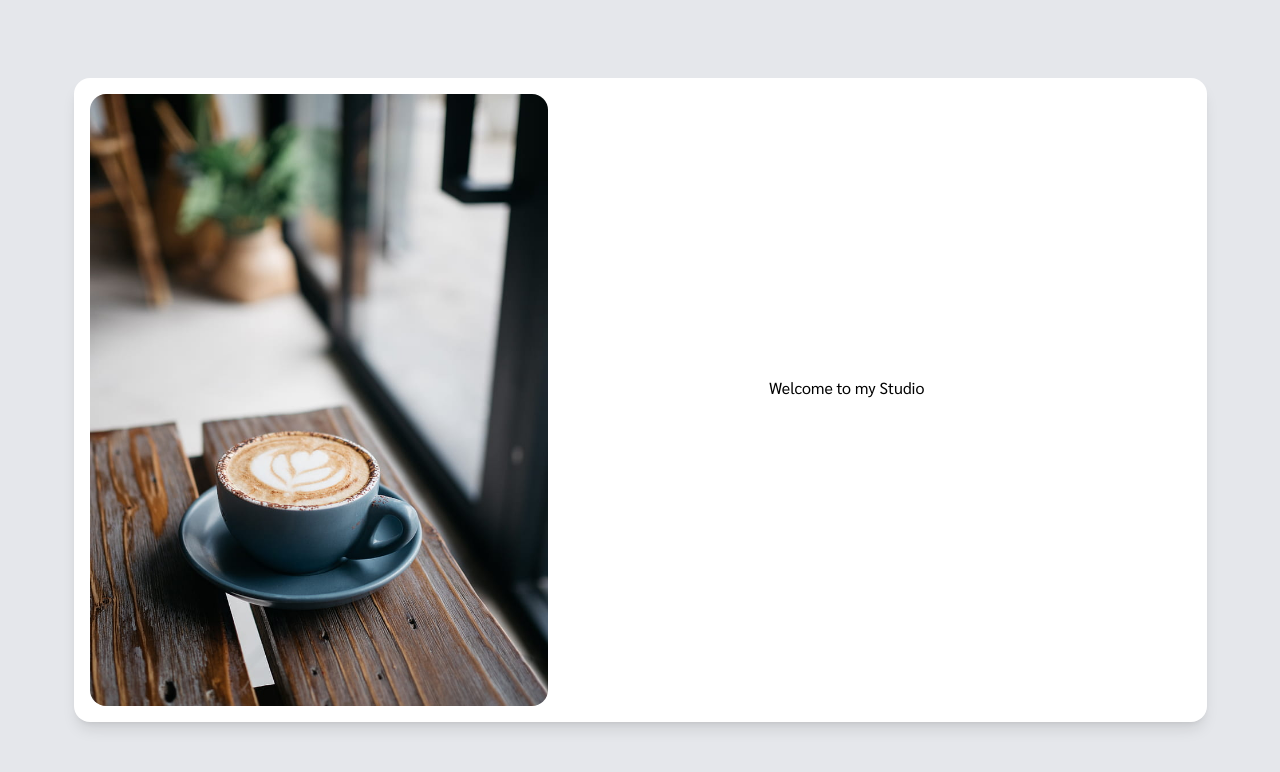
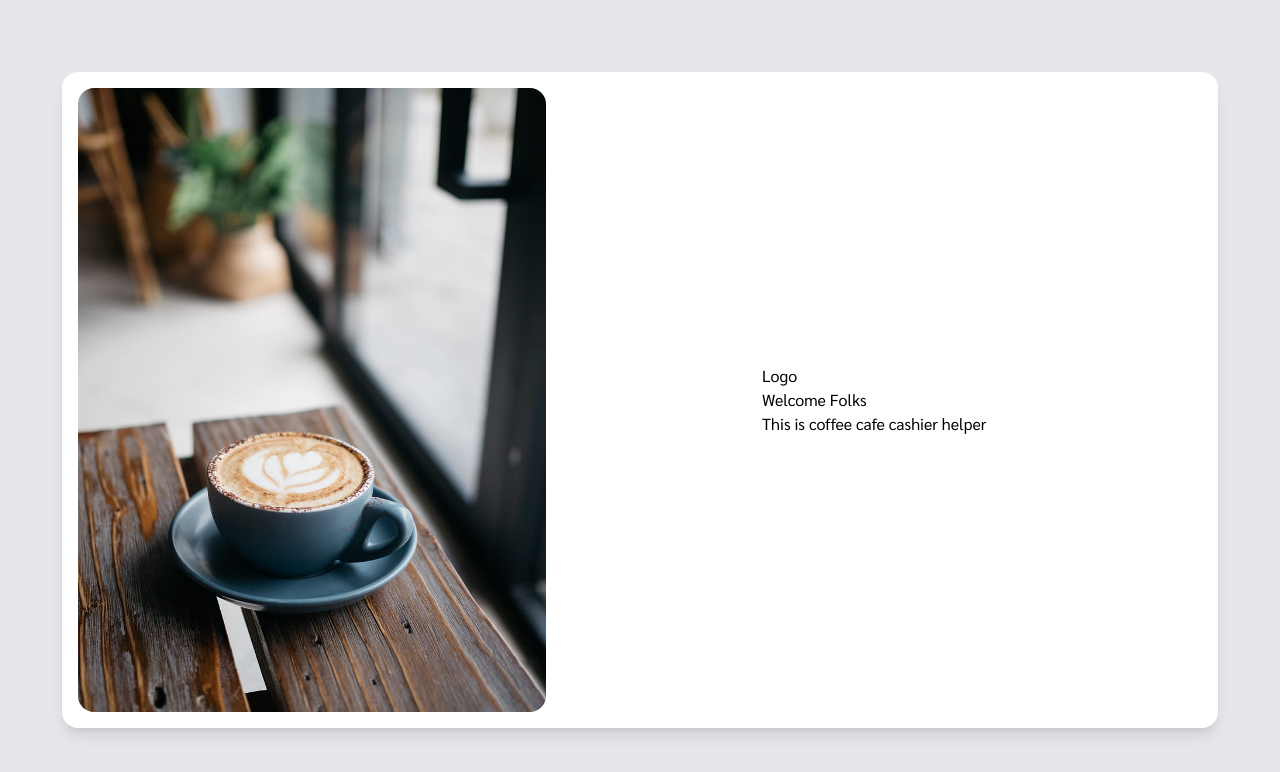
Before and after one commit to JinJaeJee/coffee-pos-frontend, a Next.js app: page /login2 in a window 1280 px wide. Shown: the top 772 px of the page. Built offline with nearby package versions, Linux system fonts and the light colour scheme.

Commit message:
feat: ui conponents form

```diff
--- /dev/null
+++ b/src/app/components/Buttons.tsx
@@ -0,0 +1,7 @@
+import React from "react";
+
+const Buttons = () => {
+  return <div>Buttons</div>;
+};
+
+export default Buttons;
--- /dev/null
+++ b/src/app/landing/page.tsx
@@ -0,0 +1,7 @@
+import React from "react";
+
+const landingPage = () => {
+  return <div>landingPage</div>;
+};
+
+export default landingPage;
--- a/src/app/login2/page.tsx
+++ b/src/app/login2/page.tsx
@@ -1,8 +1,25 @@
 "use client";
+import { Form, Formik } from "formik";
 import Image from "next/image";
 import React from "react";
+import * as Yup from "yup";
 
-const login2Page = () => {
+const validationSchema = Yup.object().shape({
+  email: Yup.string()
+    .required("โปรดกรอกEmail")
+    .email("รูปแบบอีเมลที่กรอกไม่ถูกต้อง"),
+  password: Yup.string().required("รหัสผ่านไม่ถูกต้อง"),
+});
+
+type Props = {
+  searchParams?: Record<"callbackUrl" | "error", string>;
+};
+
+const login2Page = ({ searchParams }: Props) => {
+  const initialValues = {
+    email: "",
+    password: "",
+  };
   return (
     <div>
       <div className="bg-gray-200 flex items-center justify-center min-h-screen">
@@ -17,15 +34,30 @@ const login2Page = () => {
             />
           </div>
           <div className="flex justify-center items-center w-[70%]">
-            <div>
-              <h1>Welcome to my Studio</h1>
-              <form>
-                <div>
-                  <label htmlFor="Username"></label>
-                  <input />
-                </div>
-              </form>
-            </div>
+            <Formik
+              initialValues={initialValues}
+              onSubmit={() => {}}
+              validationSchema={validationSchema}
+            >
+              {({ isValid }) => (
+                <Form>
+                  <div>
+                    <div>Logo</div>
+                    <div>Welcome Folks</div>
+                    <div>This is coffee cafe cashier helper</div>
+                  </div>
+
+                  {/*/** this is form input */}
+                  <div>
+                    {searchParams?.error ? (
+                      <div> Username หรือ Password ไม่ถูกต้อง</div>
+                    ) : (
+                      <></>
+                    )}
+                  </div>
+                </Form>
+              )}
+            </Formik>
           </div>
         </div>
       </div>
```
Also changed, not shown: src/app/components/IconName.tsx (added).
